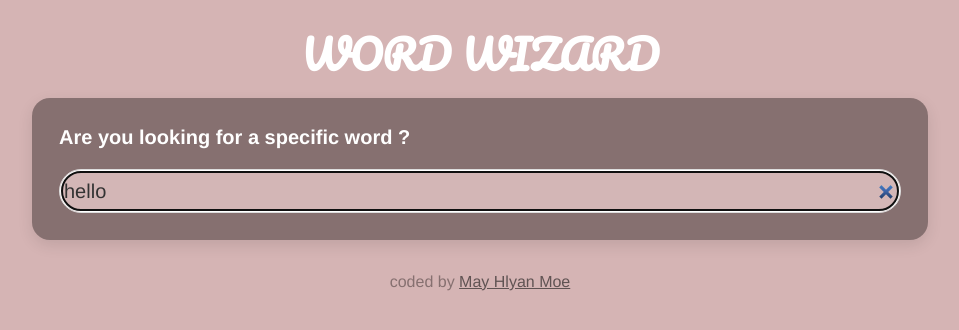
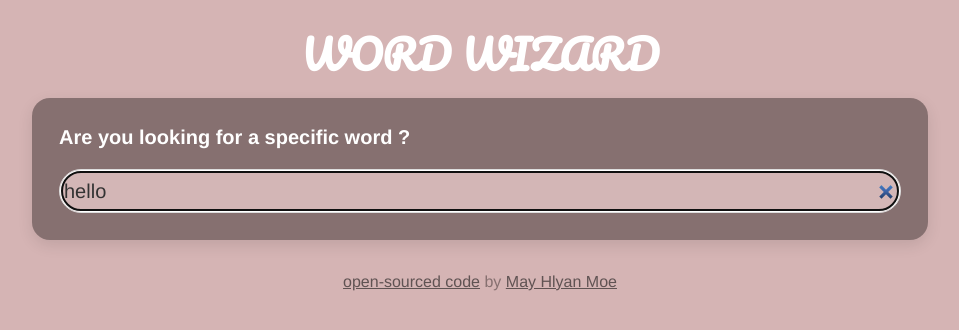
Before and after one commit to May-Hlyan-Moe/word-wizard-001, a React (Create React App) app: page / in a window 1280 px wide. Shown: the top 330 px of the page, without its empty margins (160-1119 px from the left). Built offline with nearby package versions, Linux system fonts and the light colour scheme; no server answers; a web font is replaced by a local one.

Commit message:
Update App.js

```diff
--- a/src/App.js
+++ b/src/App.js
@@ -11,7 +11,7 @@ function App() {
         <Dictionary01 defaultkeyword="hello" />
       </main>
       <footer className='text-center'>
-        coded by <a href='https://may-hlyan-moe.netlify.app/'>May Hlyan Moe</a>
+        <a href='https://github.com/May-Hlyan-Moe/word-wizard-001'>open-sourced code</a> by <a href='https://may-hlyan-moe.github.io/portfolio'>May Hlyan Moe</a>
       </footer>
     </div>
   );
```
